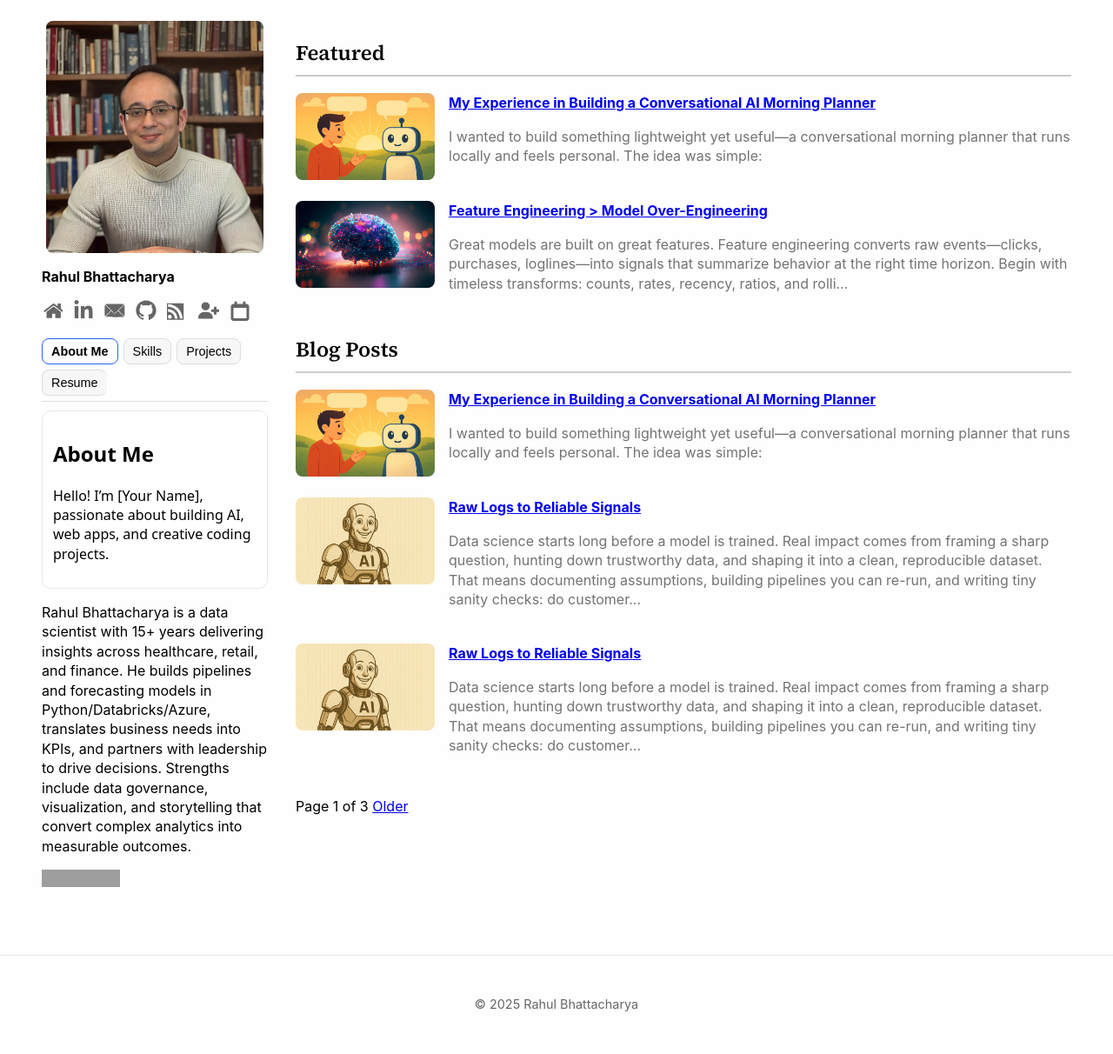
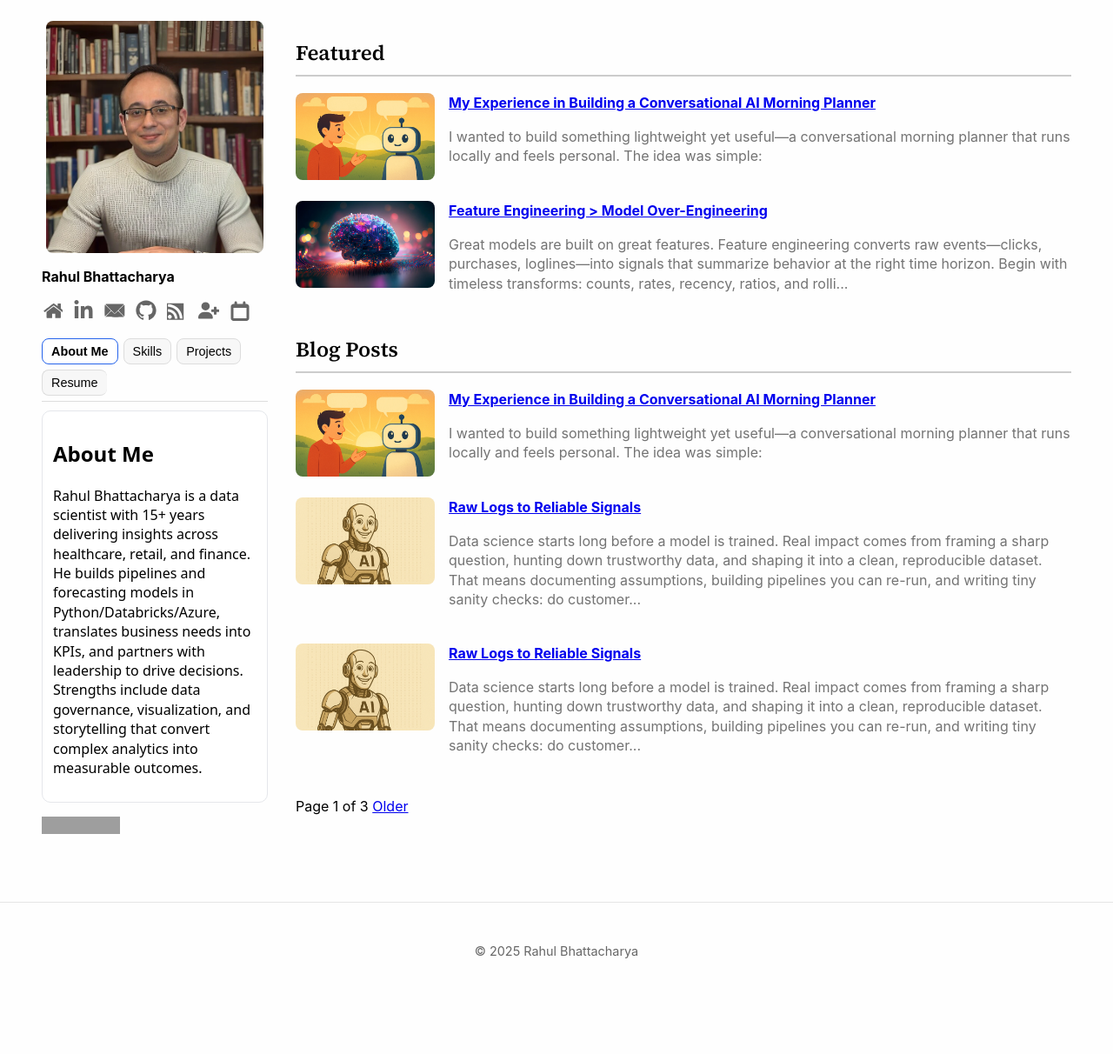
Before and after one commit to RahulBhattacharya1/RahulBhattacharya1.github.io, a Jekyll site: the page built from index.html, in a window 1280 px wide. Shown: the whole page at 87% size. Built offline with Jekyll 4.4.1, drawn with Linux system fonts in a browser that asks for light colours; the list of posts is cut into pages by our own code; after the commit the page ends 1151 px from its top, so only the background shows below that; some of the changed lines change nothing that is shown; grey boxes are pictures that could not be loaded.

Commit message:
Update default.html

```diff
--- a/_layouts/default.html
+++ b/_layouts/default.html
@@ -157,7 +157,7 @@
   <div class="tab-content">
     <div class="tab-panel active" id="about">
       <h2>About Me</h2>
-      <p>Hello! I’m [Your Name], passionate about building AI, web apps, and creative coding projects.</p>
+      <p>Rahul Bhattacharya is a data scientist with 15+ years delivering insights across healthcare, retail, and finance. He builds pipelines and forecasting models in Python/Databricks/Azure, translates business needs into KPIs, and partners with leadership to drive decisions. Strengths include data governance, visualization, and storytelling that convert complex analytics into measurable outcomes.</p>
     </div>
 
     <div class="tab-panel" id="skills">
@@ -187,7 +187,6 @@
     </div>
   </div>
 </section>
-      Rahul Bhattacharya is a data scientist with 15+ years delivering insights across healthcare, retail, and finance. He builds pipelines and forecasting models in Python/Databricks/Azure, translates business needs into KPIs, and partners with leadership to drive decisions. Strengths include data governance, visualization, and storytelling that convert complex analytics into measurable outcomes.&#x20;</p>
 <div class="visitor-counter">
     <img src="https://api.visitorbadge.io/api/visitors?path=https%3A%2F%2Frahulbhattacharya1.github.io%2F&label=Readers&labelColor=%23fafafa&countColor=%23f0f0f0&style=flat&labelStyle=upper" alt="Readers count" loading="lazy" decoding="async"/>
 </div>
```
